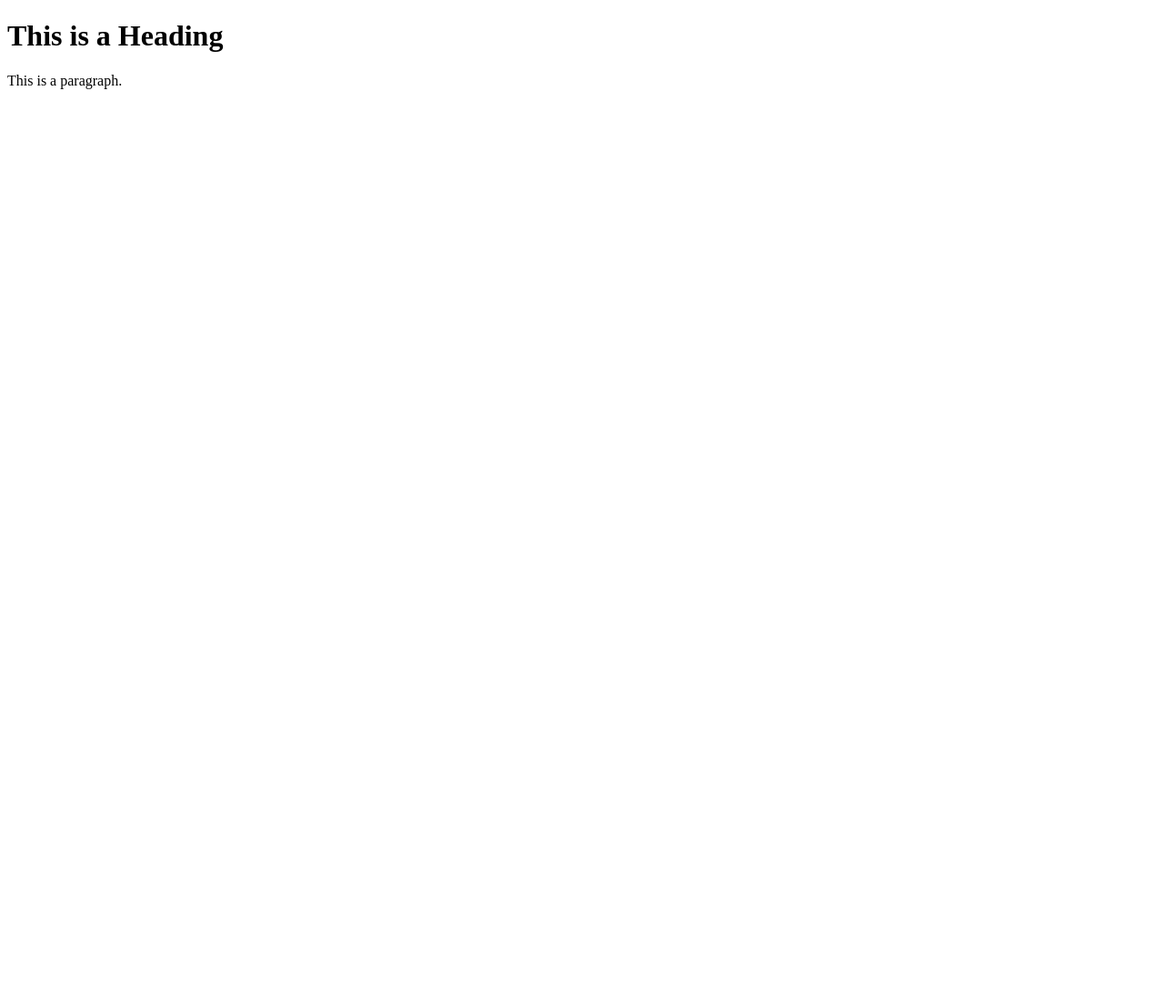
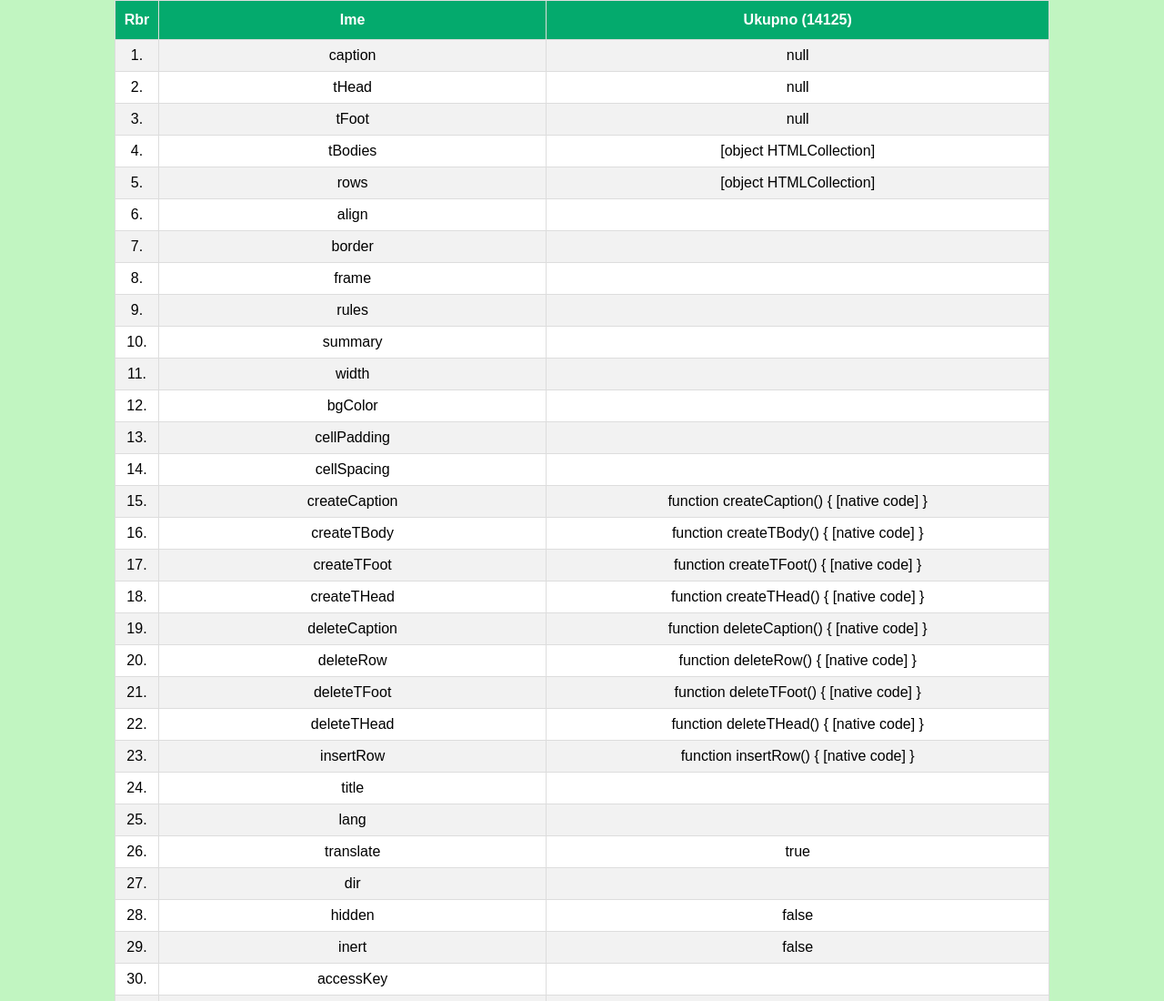
Before and after one commit to drag-unov/imena_beba_ns, a plain HTML site: page index.html in a window 1280 px wide. Shown: the top 1100 px of the page at 91% size. Before the commit the page ends 800 px from the top, so only its background shows below. Drawn offline with nearby package versions, Linux system fonts and the light colour scheme; no server answers.

Commit message:
Update index.html

```diff
--- a/index.html
+++ b/index.html
@@ -1,20 +1,76 @@
 <!DOCTYPE html>
 <html>
 <head>
-<title>Page Title</title>
+<title>Imena beba | Novi Sad</title>
+<meta charset="UTF-8">
+<style>
+* {
+  margin: 0;
+  padding: 0;
+  text-align: center;
+}
+body{
+    background-color: rgb(193, 245, 193);
+}
+#imena {
+  font-family: Arial, Helvetica, sans-serif;
+  border-collapse: collapse;
+  width: 50%;
+  margin: auto;
+}
+
+#imena td, #imena th {
+  border: 1px solid #ddd;
+  padding: 8px;
+}
+
+#imena tr:nth-child(even){background-color: #f2f2f2;}
+#imena tr:nth-child(odd){background-color: white;}
+#imena tr:hover {background-color: #ddd;}
+
+#imena th {
+  padding-top: 12px;
+  padding-bottom: 12px;
+  background-color: #04AA6D;
+  color: white;
+}
+@media only screen and (max-width: 800px) {
+  #imena {
+    width: 80%;
+  }
+}
+@media only screen and (max-width: 600px) {
+  #imena {
+    width: 100%;
+  }
+}
+</style>
 </head>
 <body>
 
-<h1>This is a Heading</h1>
-<p>This is a paragraph.</p>
+<table id="imena">
+  <tr>
+    <th>Rbr</th>
+    <th id="promeni">Ime</th>
+    <th>Ukupno (14125)</th>
+  </tr>
+</table>
 
 <script src="https://ajax.googleapis.com/ajax/libs/jquery/3.5.1/jquery.min.js"></script>
-<script src="jquery.csv.min.js"></script>
+<script src="imena.js"></script>
 <script>
-    $.get( "imena.csv", function( CSVdata) {
-      data = $.csv.toArray(CSVdata);
-      console.log(data)
-  });
+    $(document).ready(function(){
+        let brojac = 1;
+        for (let ime in imena) {
+            //console.log(ime, imena[ime]);
+            $("#imena").append("<tr><td>"+ brojac +".</td><td>"+ ime +"</td><td>"+ imena[ime] +"</td></tr>");
+            brojac++;
+        }
+
+        $("#promeni").click(function(){
+
+        });
+    });
 </script>
 </body>
 </html>
```
